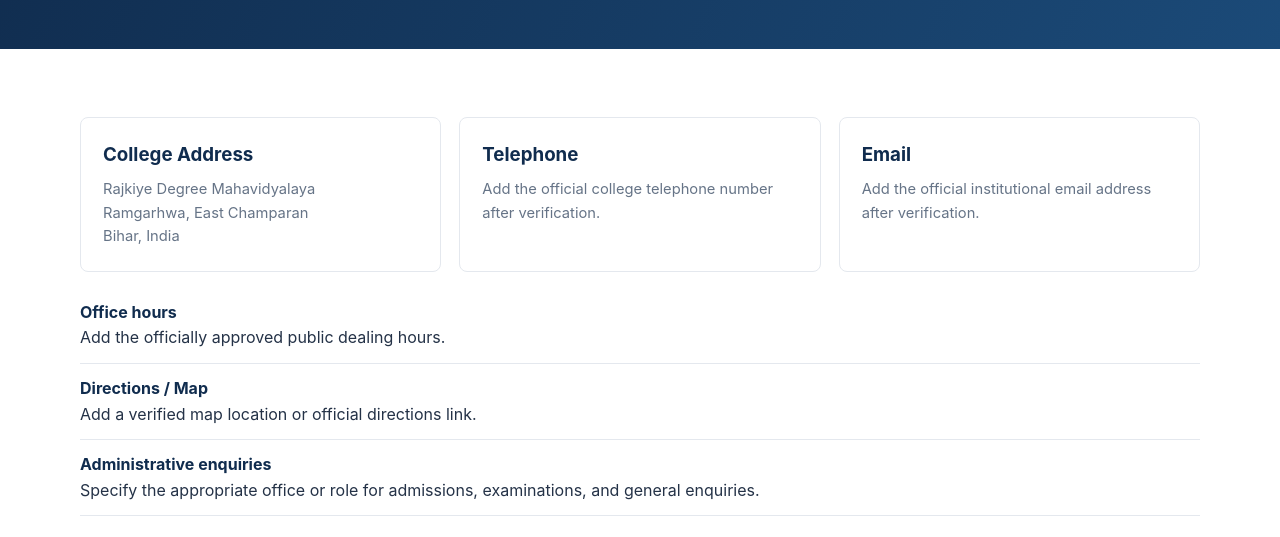
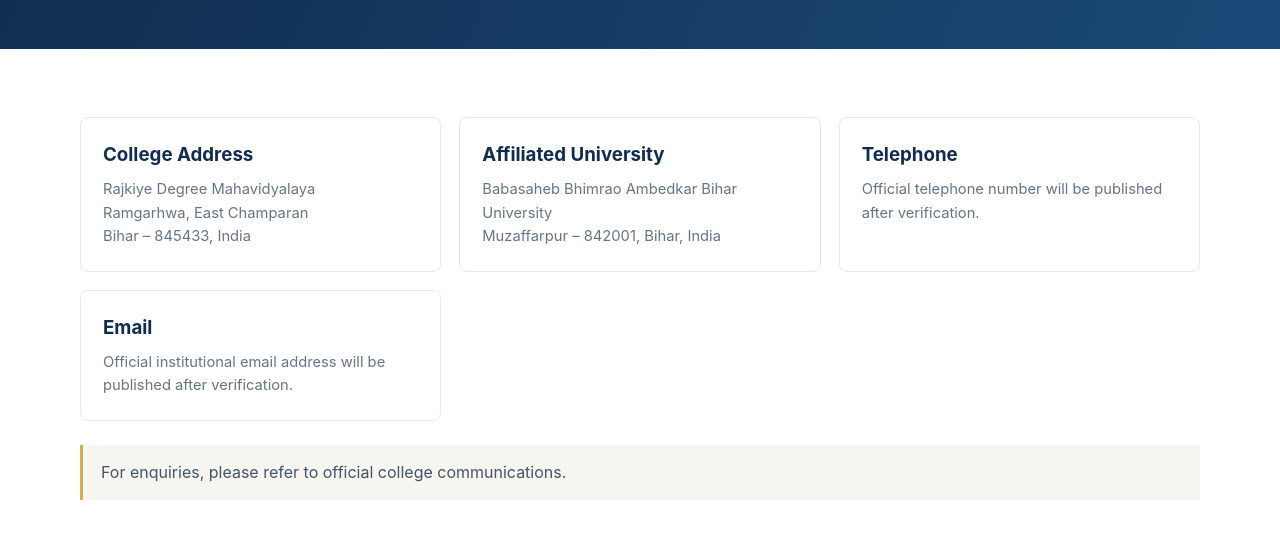
Before and after one commit to rmdramgarhwa-cpu/rajkiye-degree-mahavidyalaya, a plain HTML site: page contact.html in a window 1280 px wide. Shown: the part 389-926 px from the top of the page. Drawn offline with Linux system fonts and the light colour scheme.

Commit message:
Revise contact details and add university affiliation
Updated contact information and added affiliated university details.

```diff
--- a/contact.html
+++ b/contact.html
@@ -17,12 +17,41 @@
 <header class="masthead"><div class="container"><div class="brand"><div class="seal" aria-label="Temporary college emblem">✦</div><div><h1>Rajkiye Degree Mahavidyalaya</h1><p>Ramgarhwa · East Champaran, Bihar, India</p></div></div></div></header>
 <nav><div class="container"><a href="index.html">← Back to Home</a><a href="about.html" target="_blank" rel="noopener">About Us ↗</a><a href="academics.html" target="_blank" rel="noopener">Academics ↗</a><a href="faculty.html" target="_blank" rel="noopener">Faculty ↗</a><a href="notices.html" target="_blank" rel="noopener">Notices ↗</a><a href="facilities.html" target="_blank" rel="noopener">Facilities ↗</a><a href="contact.html" target="_blank" rel="noopener">Contact ↗</a></div></nav>
 <section class="hero"><div class="container"><div class="eyebrow">Get in touch</div><h2>Contact Information</h2><p>Use the college&#x27;s verified contact channels for enquiries about admissions, academics, examinations, and administration.</p></div></section>
-<main><div class="container"><div class="panel-grid">
-<article class="panel"><h3>College Address</h3><p>Rajkiye Degree Mahavidyalaya<br>Ramgarhwa, East Champaran<br>Bihar, India</p></article>
-<article class="panel"><h3>Telephone</h3><p>Add the official college telephone number after verification.</p></article>
-<article class="panel"><h3>Email</h3><p>Add the official institutional email address after verification.</p></article>
-</div><ul class="contact-list"><li><strong>Office hours</strong>Add the officially approved public dealing hours.</li><li><strong>Directions / Map</strong>Add a verified map location or official directions link.</li><li><strong>Administrative enquiries</strong>Specify the appropriate office or role for admissions, examinations, and general enquiries.</li></ul>
-<div class="note">Contact information has deliberately been left as placeholders where details have not been supplied. Verify all details before publishing.</div></div></main>
+
+<main>
+<div class="container">
+<div class="panel-grid">
+
+<article class="panel">
+<h3>College Address</h3>
+<p>Rajkiye Degree Mahavidyalaya<br>
+Ramgarhwa, East Champaran<br>
+Bihar – 845433, India</p>
+</article>
+
+<article class="panel">
+<h3>Affiliated University</h3>
+<p>Babasaheb Bhimrao Ambedkar Bihar University<br>
+Muzaffarpur – 842001, Bihar, India</p>
+</article>
+
+<article class="panel">
+<h3>Telephone</h3>
+<p>Official telephone number will be published after verification.</p>
+</article>
+
+<article class="panel">
+<h3>Email</h3>
+<p>Official institutional email address will be published after verification.</p>
+</article>
+
+</div>
+<div class="note">
+For enquiries, please refer to official college communications.
+</div>
+</div>
+</main>
+
 <footer><div class="container"><span>© <span id="year"></span> Rajkiye Degree Mahavidyalaya, Ramgarhwa</span><span><a href="index.html">Return to homepage</a></span></div></footer>
 <script>document.getElementById('year').textContent=new Date().getFullYear();</script>
 </body></html>
```
